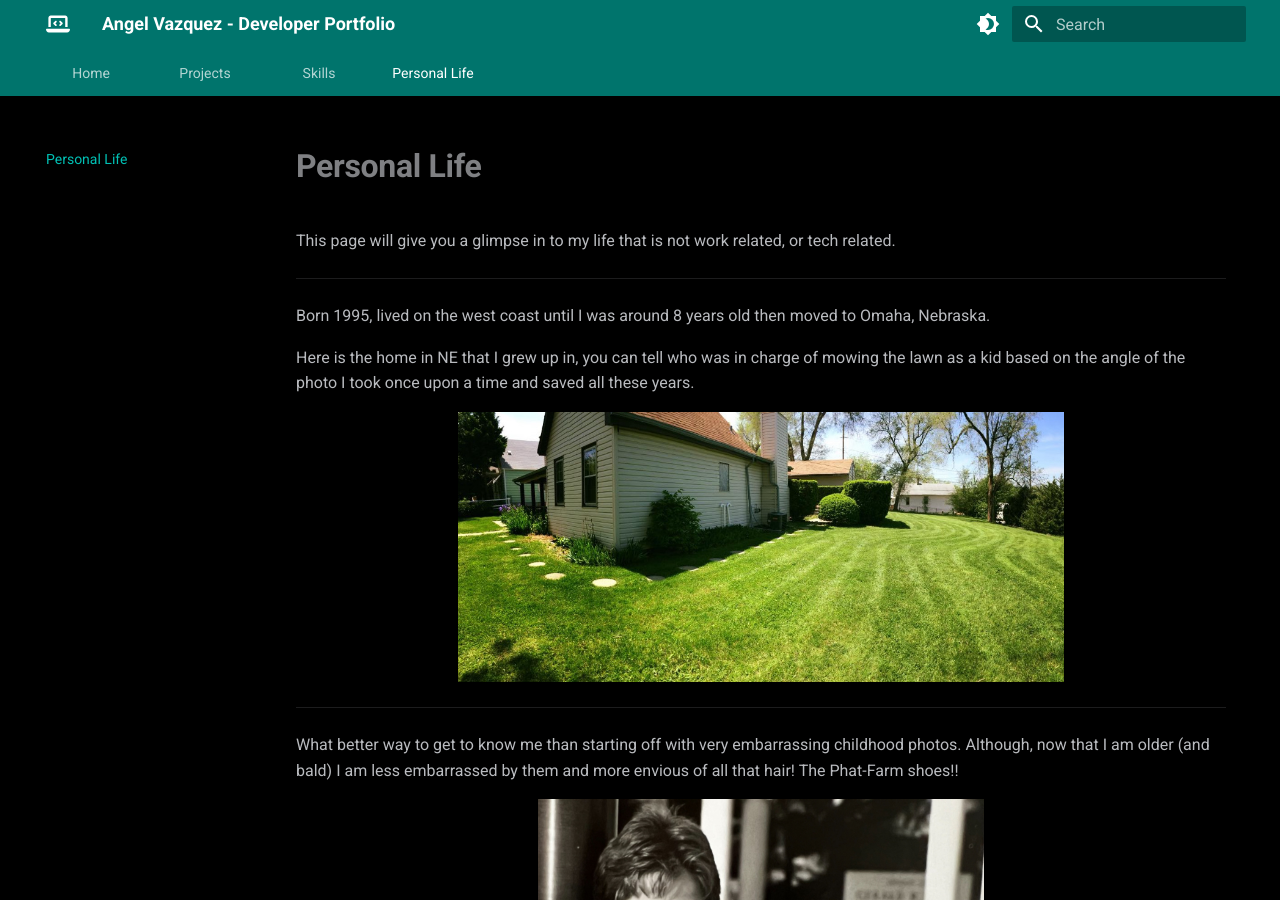
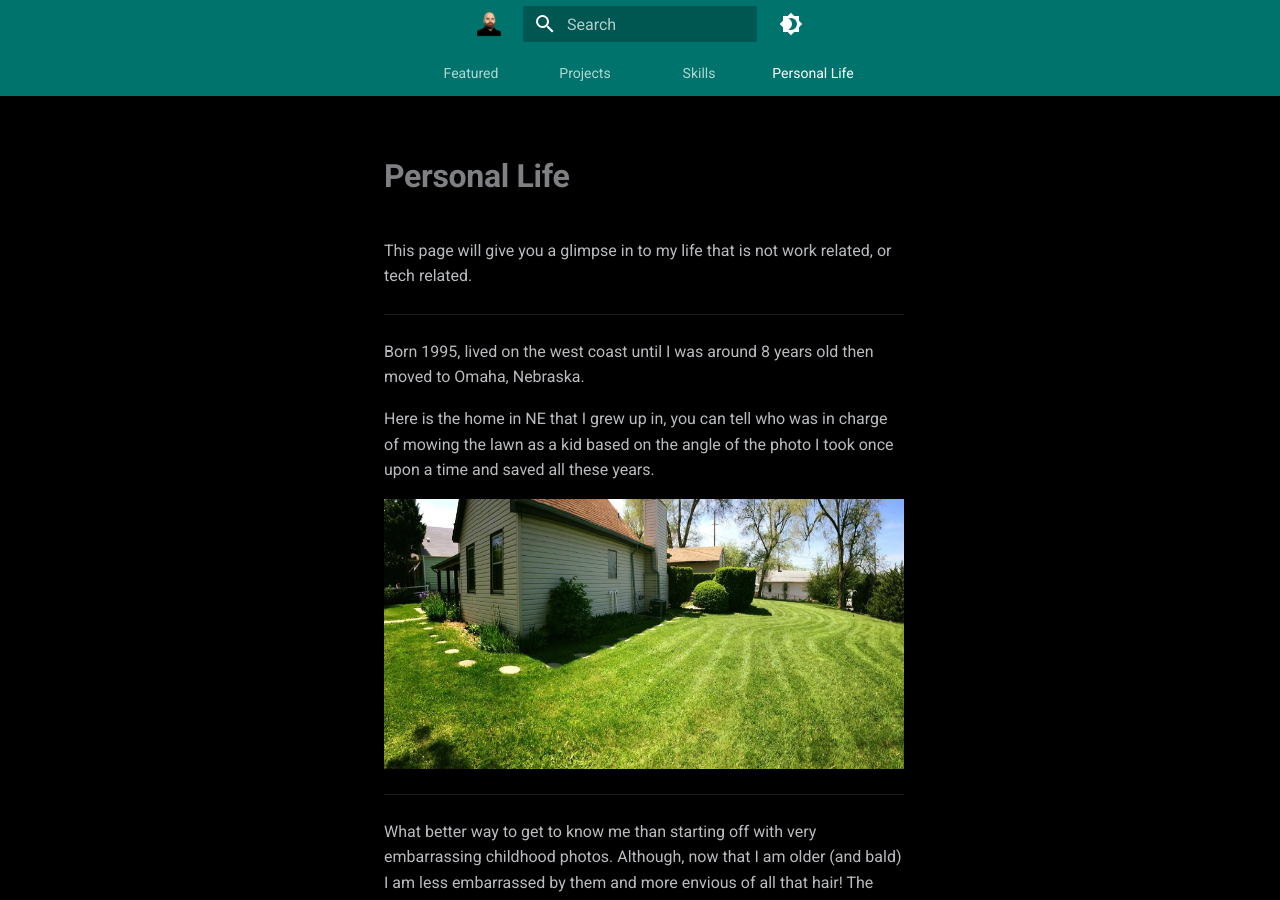
Before and after one commit to AngelCodes95/angel-portfolio-docs, an MkDocs documentation site: the page built from docs/personal-life.md, in a window 1280 px wide and 900 px high. Built offline with MkDocs 1.6.1 and Material for MkDocs 9.7.7, drawn with Linux system fonts in a browser that asks for light colours; some of the changed text lies outside the part shown.

Commit message:
Feature: Portfolio optimization and custom favicon
- Add custom portrait favicon replacing laptop icon
- Optimize layout with centered content and clean header design
- Change navigation from Home to Featured for better clarity
- Integrate TOC into navigation for cleaner sidebar-free layout
- Clean up CSS removing unused variables and bad practices
- Update all internal navigation references for consistency

```diff
--- a/docs/personal-life.md
+++ b/docs/personal-life.md
@@ -79,4 +79,4 @@ Thank you for taking time to learn about me, please reach out to me directly via
 
 ---
 
-[Click to go to the Home Section](index.md)
+[Click to go to the Featured Section](index.md)
--- a/docs/stylesheets/custom.css
+++ b/docs/stylesheets/custom.css
@@ -1,6 +1,5 @@
 /* Dynamic theme using pyramid portfolio colors */
 :root {
-  --pyramid-white: #ffffff;
   --pyramid-orange: #ff6b35;
   --pyramid-amber: #f7931e;
   --pyramid-yellow: #ffd100;
@@ -25,15 +24,15 @@
 
 /* Dynamic accent color animation for entire site */
 .md-header {
-  animation: headerColorCycle 12s infinite !important;
+  animation: headerColorCycle 12s infinite;
 }
 
 .md-header[data-md-state="shadow"] {
-  animation: headerColorCycle 12s infinite !important;
+  animation: headerColorCycle 12s infinite;
 }
 
 .md-tabs {
-  animation: headerColorCycle 12s infinite !important;
+  animation: headerColorCycle 12s infinite;
 }
 
 /* Navigation and accent elements - synced to 12s */
@@ -41,9 +40,47 @@
   animation: accentColorCycle 12s infinite;
 }
 
-/* Hide TOC completely */
-.md-sidebar--secondary {
-  display: none !important;
+
+/* Hide primary sidebar on desktop, keep for mobile */
+@media (min-width: 76.25em) {
+  .md-sidebar--primary {
+    display: none;
+  }
+
+  .md-main__inner {
+    display: block;
+    margin: 0;
+    padding: 0;
+    max-width: none;
+  }
+
+  .md-content {
+    margin: 0 auto;
+    max-width: 50%;
+    padding: 2rem;
+    float: none;
+    width: auto;
+  }
+}
+
+/* Reorder header items: favicon, search, theme toggle */
+.md-header__inner {
+  display: flex;
+  align-items: center;
+  justify-content: center;
+  gap: 0.5rem;
+}
+
+.md-header__button {
+  order: 1;
+}
+
+.md-search {
+  order: 2;
+}
+
+.md-header__option {
+  order: 3;
 }
 
 
@@ -175,6 +212,17 @@
   text-align: center;
 }
 
+/* Hide site title - show only logo */
+.md-header__title {
+  display: none;
+}
+
+/* Center navigation tabs */
+.md-tabs__list {
+  justify-content: center;
+}
+
+
 /* Mobile responsive images */
 @media (max-width: 768px) {
   .md-content img {
--- a/mkdocs.yml
+++ b/mkdocs.yml
@@ -4,8 +4,8 @@ site_description: React + TypeScript developer specializing in developer tooling
 
 theme:
   name: material
-  logo: assets/logo.svg
-  favicon: assets/logo.svg
+  logo: assets/favicon.png
+  favicon: assets/favicon.png
   palette:
     # Dark mode - Sleek tech aesthetic
     - scheme: slate
@@ -24,20 +24,19 @@ theme:
 
   features:
     - navigation.tabs
-    - navigation.sections
-    - navigation.expand
     - navigation.top
     - search.highlight
     - search.suggest
     - content.code.copy
     - content.code.annotate
+    - toc.integrate
 
 
 extra_css:
   - stylesheets/custom.css
 
 nav:
-  - Home: index.md
+  - Featured: index.md
   - Projects: projects.md
   - Skills: skills.md
   - Personal Life: personal-life.md
```
Also changed, not shown: docs/assets/favicon.png (added).
